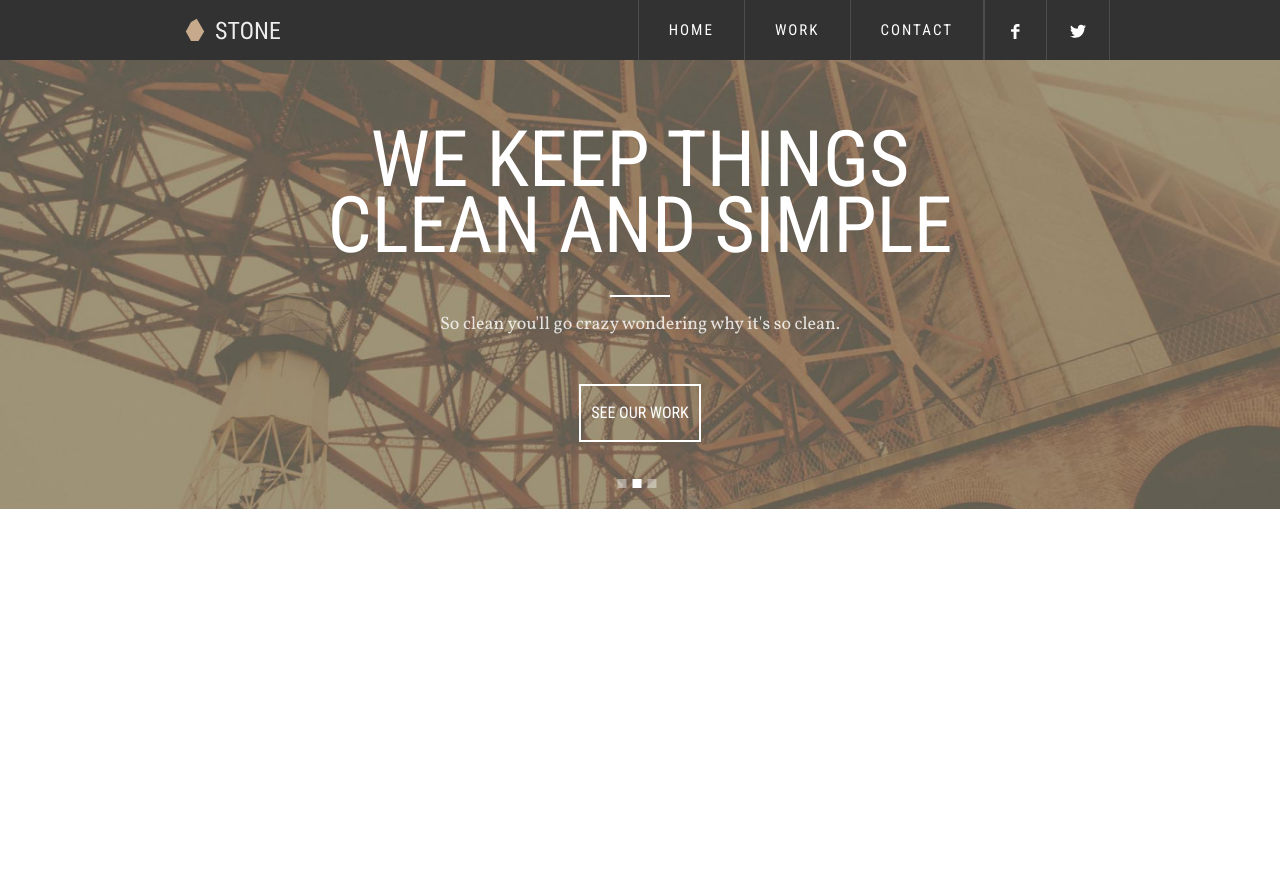
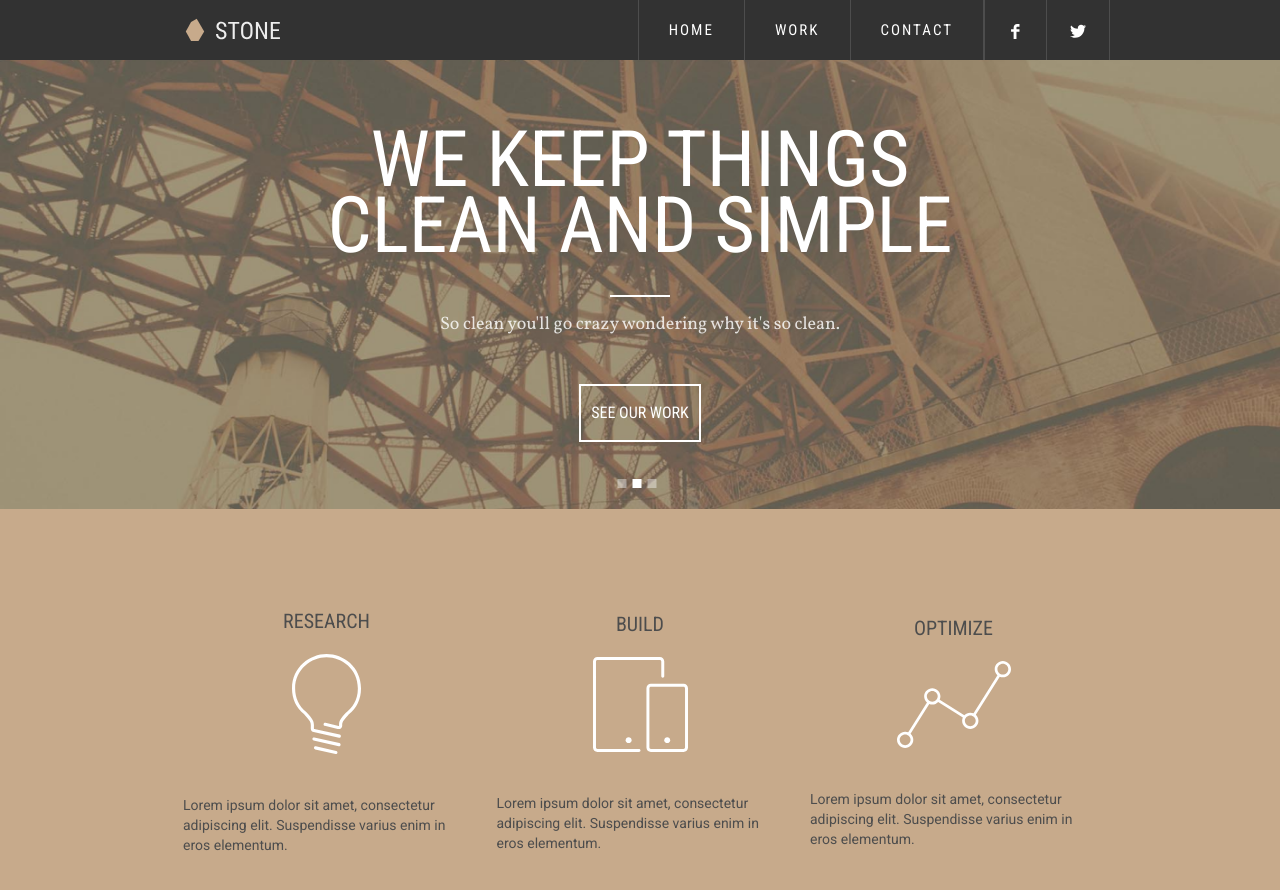
Before and after one commit to andrey678/layout_11_stone, a React (Create React App) app: page / in a window 1280 px wide. Shown: the top 890 px of the page. Before the commit the page ends 800 px from the top, so only its background shows below. Built offline with nearby package versions, Linux system fonts and the light colour scheme.

Commit message:
1.Add Activities component

```diff
--- /dev/null
+++ b/src/Activities/Activities.js
@@ -0,0 +1,30 @@
+import styled from 'styled-components';
+
+import Container from '../Container/Container';
+import ActivitiesInnerWrapper from './ActivitiesInnerWrapper/ActivitiesInnerWrapper';
+import ServiceItem from './ServiceItem/ServiceItem';
+
+const StyledActivities = styled.section`
+  padding: 80px 0;
+  margin: 0 auto;
+  background: ${({
+    theme: {
+      colors: { neutralLight },
+    },
+  }) => neutralLight};
+`;
+
+const Activities = ({ items, children }) => {
+  const services = items.map((service) => (
+    <ServiceItem key={service.title} {...service} />
+  ));
+  return (
+    <StyledActivities {...children}>
+      <Container>
+        <ActivitiesInnerWrapper>{services}</ActivitiesInnerWrapper>
+      </Container>
+    </StyledActivities>
+  );
+};
+
+export default Activities;
--- /dev/null
+++ b/src/Activities/ActivitiesInnerWrapper/ActivitiesInnerWrapper.js
@@ -0,0 +1,12 @@
+import styled from 'styled-components';
+
+const StyledActivitiesInnerWrapper = styled.div`
+  display: flex;
+  justify-content: space-between;
+  flex-wrap: wrap;
+`;
+
+const ActivitiesInnerWrapper = (props) => (
+  <StyledActivitiesInnerWrapper {...props} />
+);
+export default ActivitiesInnerWrapper;
--- /dev/null
+++ b/src/Activities/ServiceItem/ServiceItem.js
@@ -0,0 +1,43 @@
+import styled from 'styled-components';
+
+const StyledServiceItem = styled.div`
+  width: 313px;
+  padding: 22px 10px 3px;
+  display: flex;
+  flex-direction: column;
+  align-items: center;
+  justify-content: center;
+  color: ${({
+    theme: {
+      colors: { neutralTextColor },
+    },
+  }) => neutralTextColor};
+  & h1 {
+    font-family: 'Roboto Condensed';
+    font-size: 20px;
+    line-height: 20px;
+    margin-bottom: 23px;
+  }
+  & img {
+    margin-bottom: 41px;
+  }
+  & p {
+    font-family: 'Roboto';
+    font-style: normal;
+    font-weight: 400;
+    font-size: 14px;
+    line-height: 20px;
+    max-width: 287px;
+  }
+`;
+
+const ServiceItem = ({ title, imgPath, text }) => {
+  return (
+    <StyledServiceItem>
+      <h1>{title}</h1>
+      <img src={imgPath} alt={title} />
+      <p>{text}</p>
+    </StyledServiceItem>
+  );
+};
+export default ServiceItem;
--- a/src/App.js
+++ b/src/App.js
@@ -1,12 +1,14 @@
+import Activities from './Activities/Activities';
 import Header from './Header/Header';
 import Hero from './Hero/Hero';
 
 const App = (props) => {
-  const { header, hero } = props.data;
+  const { header, hero, activities } = props.data;
   return (
     <>
       <Header {...header} />
       <Hero {...hero} />
+      <Activities {...activities} />
     </>
   );
 };
--- a/src/Hero/Slider/Slider.js
+++ b/src/Hero/Slider/Slider.js
@@ -19,10 +19,10 @@ const Slider = ({ slides }) => {
   const [leftOffset, setLeftOffset] = useState(0);
   // Текущий слайд
   const [currentSlide, setCurrentSlide] = useState(0);
-  // Ширина полосы слайдера
-  const sliderWidth = document.documentElement.clientWidth * slides.length;
   // Ширина окна(слайда)
   const windowWidth = document.documentElement.clientWidth;
+  // Ширина полосы слайдера
+  const sliderWidth = windowWidth * slides.length;
 
   // Переход на слайд соответствующий точке по нажатию
   const goToSlide = (newSlideIndex) => {
--- a/src/index.js
+++ b/src/index.js
@@ -70,9 +70,9 @@ html,
 body {
   height: 100%;
   width: 100%;
-  font-size: 100%;
+
   line-height: 1;
-  font-size: 14px;
+
   -ms-text-size-adjust: 100%;
   -moz-text-size-adjust: 100%;
   -webkit-text-size-adjust: 100%;
```
